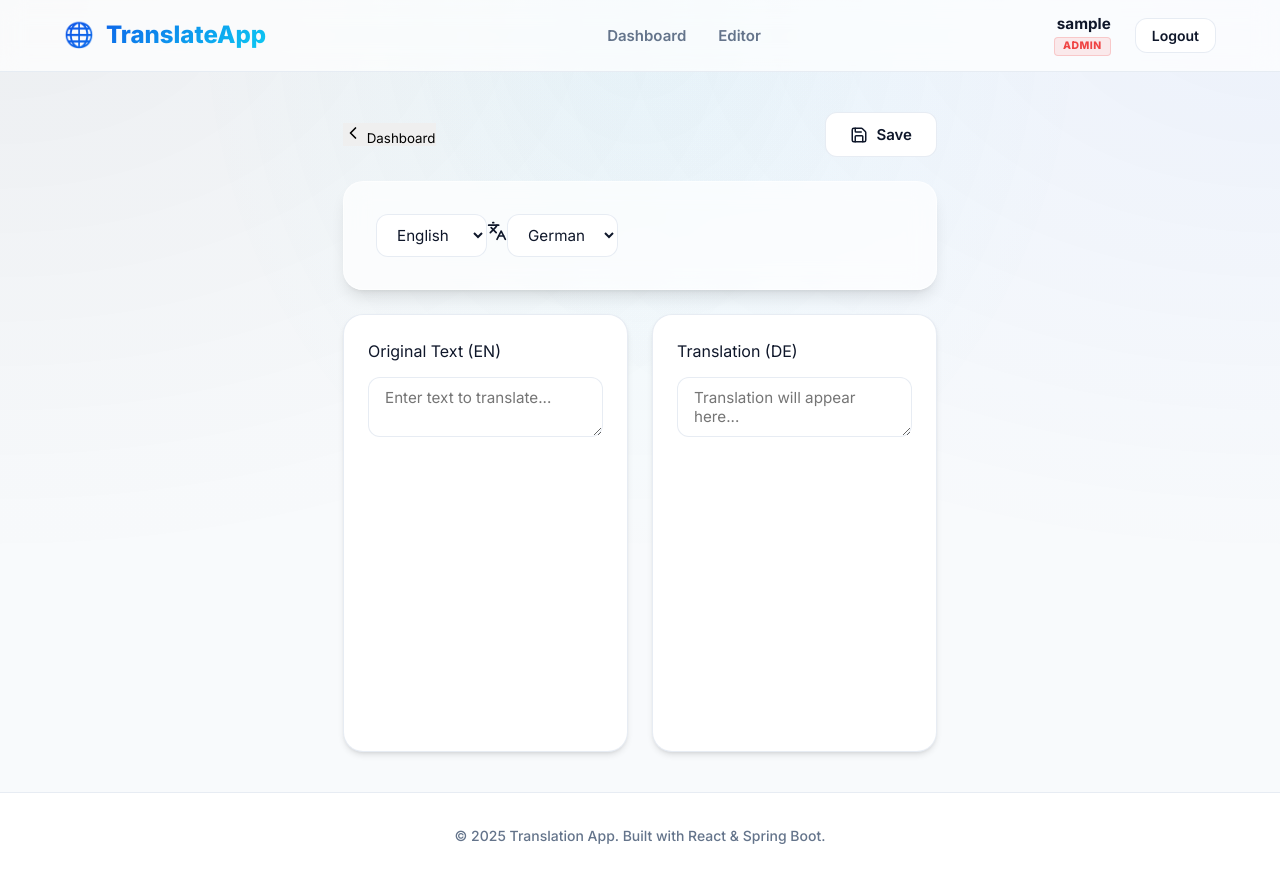
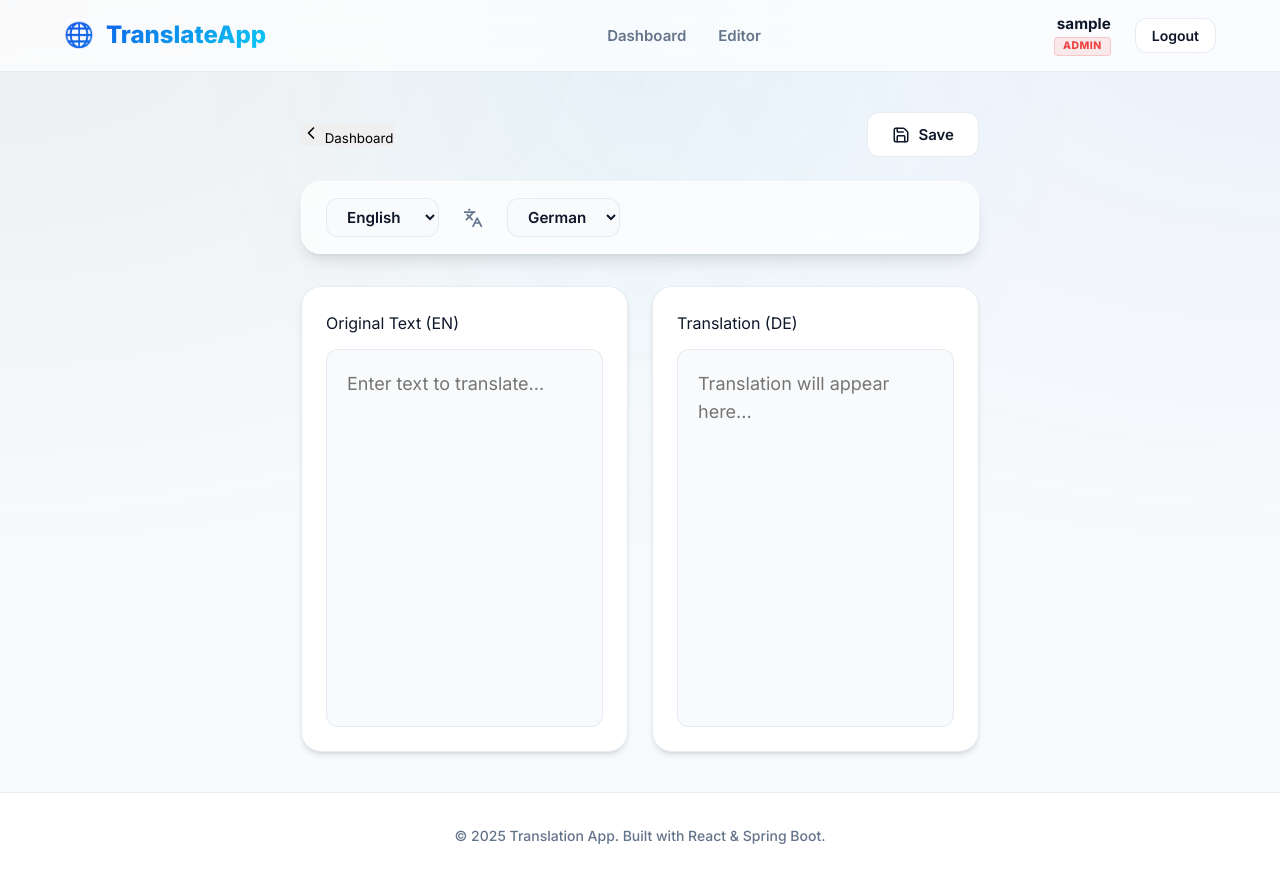
Before and after one commit to sabbane/translation_app, a React (Vite) app in the folder frontend/: page /editor in a window 1280 px wide. Built offline with nearby package versions, Linux system fonts and the light colour scheme; sample sign-in values are in the browser's storage.

Commit message:
Implement live translation with debouncing and remove manual button

```diff
--- a/frontend/src/pages/EditorPage.css
+++ b/frontend/src/pages/EditorPage.css
@@ -30,33 +30,30 @@
   border-left: 2px solid var(--border);
 }
 
-.language-selector {
+.language-bar {
   display: flex;
-  justify-content: center;
+  justify-content: space-between;
   align-items: center;
-  gap: 32px;
-  padding: 16px !important;
+  padding: 16px 24px !important;
+  margin-bottom: 8px;
 }
 
-.lang-group {
+.lang-selectors {
   display: flex;
   align-items: center;
-  gap: 12px;
+  gap: 24px;
 }
 
-.lang-group label {
-  font-weight: 700;
-  font-size: 0.8125rem;
-  color: var(--text-muted);
-  text-transform: uppercase;
-  letter-spacing: 0.05em;
+.lang-selectors select {
+  background: var(--background);
+  font-weight: 600;
+  padding: 8px 16px;
 }
 
-.lang-divider {
-  font-size: 1.5rem;
+.lang-icon {
   color: var(--text-muted);
-  opacity: 0.5;
 }
+
 
 .split-editor {
   display: flex;
@@ -139,3 +136,25 @@
   opacity: 0.4;
   cursor: not-allowed;
 }
+
+.translation-status {
+  display: flex;
+  align-items: center;
+  gap: 8px;
+  font-size: 0.8125rem;
+  font-weight: 600;
+  color: var(--primary);
+  background: var(--primary-soft);
+  padding: 6px 16px;
+  border-radius: var(--radius-xl);
+  animation: fadeIn 0.3s ease-out;
+}
+
+.spinning {
+  animation: spin 1s linear infinite;
+}
+
+@keyframes spin {
+  from { transform: rotate(0deg); }
+  to { transform: rotate(360deg); }
+}
--- a/frontend/src/pages/EditorPage.tsx
+++ b/frontend/src/pages/EditorPage.tsx
@@ -35,6 +35,16 @@ const EditorPage: React.FC = () => {
       fetchDocument();
     }
   }, [id, user]);
+
+  useEffect(() => {
+    if (isReadOnly || !originalText || originalText.length < 3) return;
+
+    const delayDebounceFn = setTimeout(() => {
+      handleAutoTranslate();
+    }, 800); // 800ms debounce
+
+    return () => clearTimeout(delayDebounceFn);
+  }, [originalText, sourceLang, targetLang]);
 
   const fetchReviewers = async () => {
     try {
@@ -89,10 +99,7 @@ const EditorPage: React.FC = () => {
   };
 
   const handleAutoTranslate = async () => {
-    if (!originalText) {
-      alert('Please enter some text first');
-      return;
-    }
+    if (!originalText || originalText.length < 2) return;
     try {
       setTranslating(true);
       const response = await api.post('/translation/auto', {
@@ -102,7 +109,8 @@ const EditorPage: React.FC = () => {
       });
       setTranslatedText(response.data.translatedText);
     } catch (err) {
-      alert('Auto-translation failed. Please check if your DeepL API key is configured in the backend.');
+      console.error('Auto-translation error:', err);
+      // We don't alert during live typing to avoid annoying the user
     } finally {
       setTranslating(false);
     }
@@ -180,14 +188,10 @@ const EditorPage: React.FC = () => {
           </select>
         </div>
 
-        {user?.role === 'USER' && !isReadOnly && (
-          <button
-            onClick={handleAutoTranslate}
-            className="btn btn-auto-translate"
-            disabled={translating || !originalText}
-          >
-            <Wand2 size={18} /> {translating ? 'Translating...' : 'Auto-Translate (DeepL)'}
-          </button>
+        {translating && (
+          <div className="translation-status">
+            <Wand2 size={16} className="spinning" /> Live-Translating...
+          </div>
         )}
       </div>
 
@@ -195,6 +199,7 @@ const EditorPage: React.FC = () => {
         <div className="editor-pane card">
           <label>Original Text ({sourceLang})</label>
           <textarea
+            className="text-area"
             value={originalText}
             onChange={(e) => setOriginalText(e.target.value)}
             placeholder="Enter text to translate..."
@@ -204,6 +209,7 @@ const EditorPage: React.FC = () => {
         <div className="editor-pane card">
           <label>Translation ({targetLang})</label>
           <textarea
+            className="text-area"
             value={translatedText}
             onChange={(e) => setTranslatedText(e.target.value)}
             placeholder="Translation will appear here..."
```
